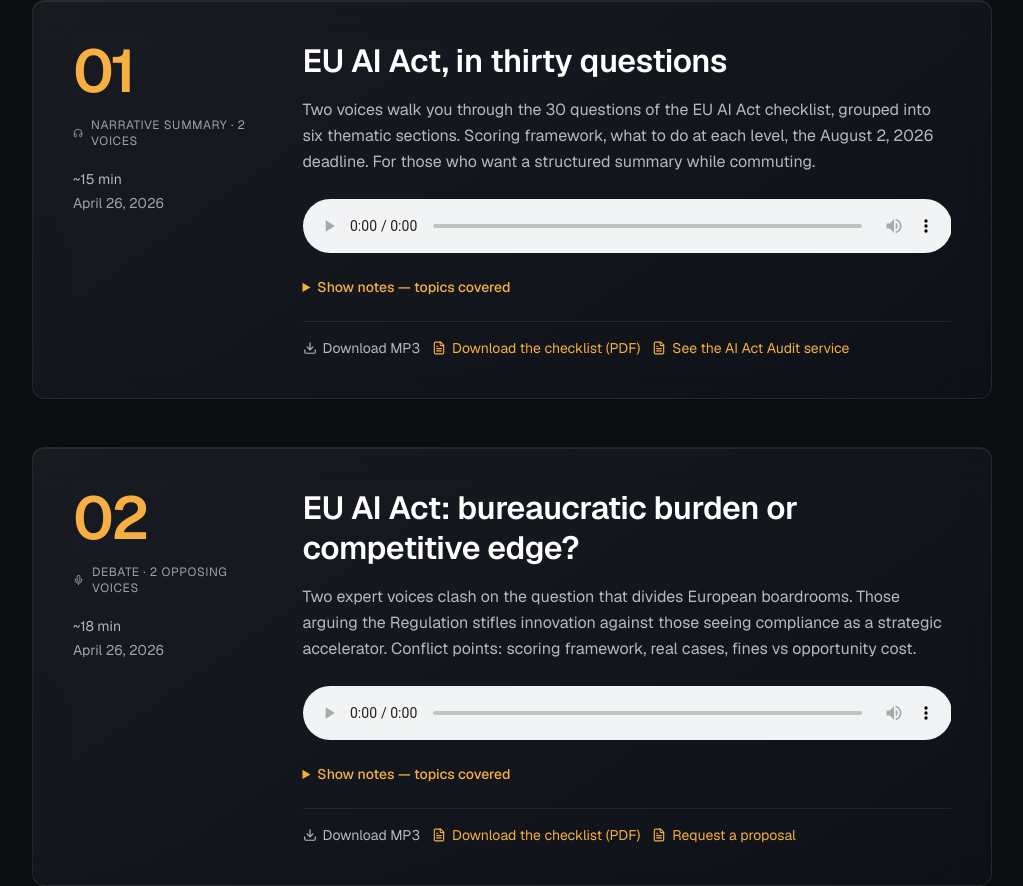
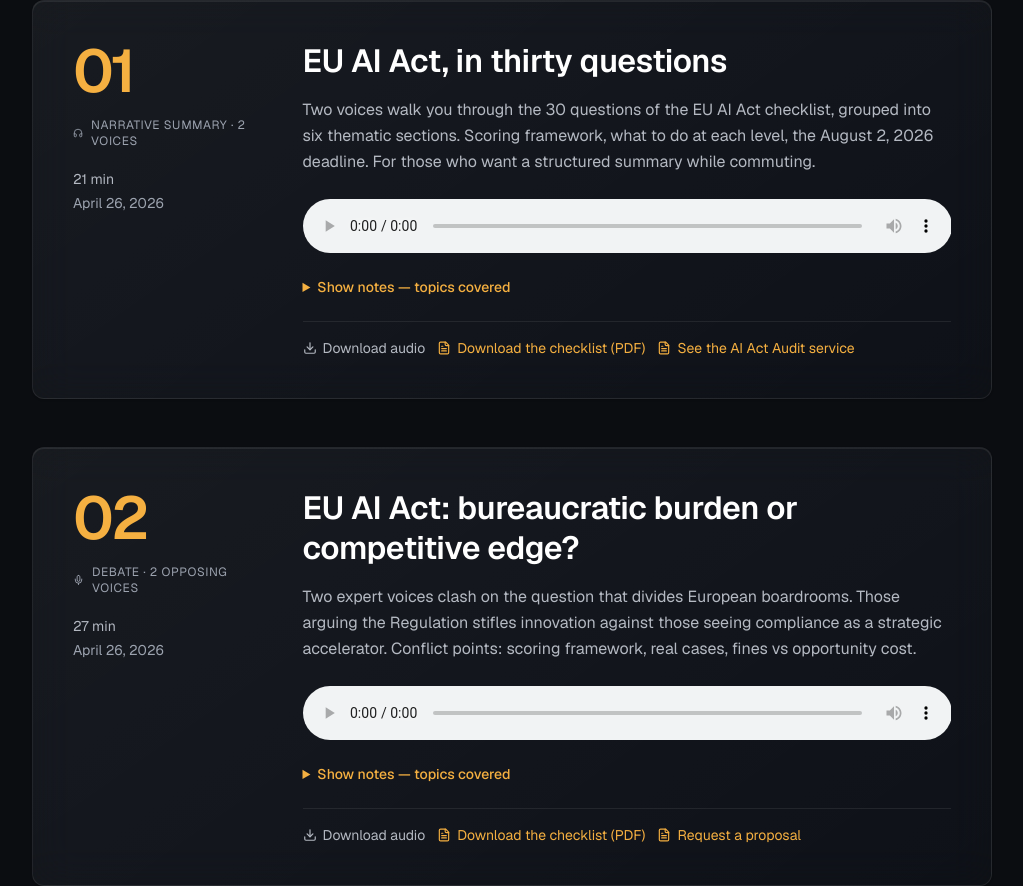
Before and after one commit to therealpan/pallanca-info-blog, a Next.js app: page /en/podcast in a window 1280 px wide. Shown: the part 594-1480 px from the top of the page, without its empty margins (128-1151 px from the left). Built offline with nearby package versions, Linux system fonts and the light colour scheme.

Commit message:
feat(podcast): add 2 m4a audio files (deep dive 21min + debate 27min) — generated via NotebookLM from EU AI Act checklist

```diff
--- a/src/app/[locale]/podcast/page.tsx
+++ b/src/app/[locale]/podcast/page.tsx
@@ -57,7 +57,7 @@ export default async function PodcastPage({ params }: { params: Promise<{ locale
       title: 'EU AI Act, in trenta domande',
       format: 'Deep dive',
       formatBadge: 'Riassunto narrativo · 2 voci',
-      duration: '~15 min',
+      duration: '21 min',
       date: '26 aprile 2026',
       description: 'Due voci accompagnano l\'ascoltatore attraverso le 30 domande del checklist EU AI Act, raggruppate nelle sei sezioni tematiche. Scoring framework, cosa fare per ogni livello, deadline 2 agosto 2026. Per chi vuole un riassunto strutturato in viaggio.',
       notes: [
@@ -68,7 +68,7 @@ export default async function PodcastPage({ params }: { params: Promise<{ locale
         'Human oversight, accuracy & robustness (5 domande)',
         'Governance interna & compliance organizzativa (5 domande)',
       ],
-      audioUrl: '/podcast/01-eu-ai-act-deep-dive-it.mp3',
+      audioUrl: '/podcast/01-eu-ai-act-deep-dive-it.m4a',
       relatedLinks: [
         { label: 'Scarica il checklist (PDF)', href: '/eu-ai-act-checklist-it.pdf' },
         { label: 'Vai al servizio AI Act Audit', href: `/${locale}/services/eu-ai-act-audit` },
@@ -80,7 +80,7 @@ export default async function PodcastPage({ params }: { params: Promise<{ locale
       title: 'EU AI Act: peso burocratico o vantaggio competitivo?',
       format: 'Debate',
       formatBadge: 'Dibattito · 2 voci contrapposte',
-      duration: '~18 min',
+      duration: '27 min',
       date: '26 aprile 2026',
       description: 'Due voci esperte si sfidano sulla domanda che divide i CdA europei. Chi sostiene che il Regolamento soffoca l\'innovazione contro chi vede compliance come acceleratore strategico. Punti di scontro: scoring framework, casi reali, sanzioni vs costi-opportunità.',
       notes: [
@@ -90,7 +90,7 @@ export default async function PodcastPage({ params }: { params: Promise<{ locale
         'Sanzioni concrete vs costo della non-azione',
         'Cosa significa "essere pronti" davvero',
       ],
-      audioUrl: '/podcast/02-eu-ai-act-debate-it.mp3',
+      audioUrl: '/podcast/02-eu-ai-act-debate-it.m4a',
       relatedLinks: [
         { label: 'Scarica il checklist (PDF)', href: '/eu-ai-act-checklist-it.pdf' },
         { label: 'Richiedi una proposta', href: `/${locale}/proposal` },
@@ -103,7 +103,7 @@ export default async function PodcastPage({ params }: { params: Promise<{ locale
       title: 'EU AI Act, in thirty questions',
       format: 'Deep dive',
       formatBadge: 'Narrative summary · 2 voices',
-      duration: '~15 min',
+      duration: '21 min',
       date: 'April 26, 2026',
       description: 'Two voices walk you through the 30 questions of the EU AI Act checklist, grouped into six thematic sections. Scoring framework, what to do at each level, the August 2, 2026 deadline. For those who want a structured summary while commuting.',
       notes: [
@@ -114,7 +114,7 @@ export default async function PodcastPage({ params }: { params: Promise<{ locale
         'Human oversight, accuracy & robustness (5 questions)',
         'Internal governance & compliance (5 questions)',
       ],
-      audioUrl: '/podcast/01-eu-ai-act-deep-dive-it.mp3',
+      audioUrl: '/podcast/01-eu-ai-act-deep-dive-it.m4a',
       relatedLinks: [
         { label: 'Download the checklist (PDF)', href: '/eu-ai-act-checklist-en.pdf' },
         { label: 'See the AI Act Audit service', href: `/${locale}/services/eu-ai-act-audit` },
@@ -126,7 +126,7 @@ export default async function PodcastPage({ params }: { params: Promise<{ locale
       title: 'EU AI Act: bureaucratic burden or competitive edge?',
       format: 'Debate',
       formatBadge: 'Debate · 2 opposing voices',
-      duration: '~18 min',
+      duration: '27 min',
       date: 'April 26, 2026',
       description: 'Two expert voices clash on the question that divides European boardrooms. Those arguing the Regulation stifles innovation against those seeing compliance as a strategic accelerator. Conflict points: scoring framework, real cases, fines vs opportunity cost.',
       notes: [
@@ -136,7 +136,7 @@ export default async function PodcastPage({ params }: { params: Promise<{ locale
         'Concrete sanctions vs the cost of inaction',
         'What "being ready" really means',
       ],
-      audioUrl: '/podcast/02-eu-ai-act-debate-it.mp3',
+      audioUrl: '/podcast/02-eu-ai-act-debate-it.m4a',
       relatedLinks: [
         { label: 'Download the checklist (PDF)', href: '/eu-ai-act-checklist-en.pdf' },
         { label: 'Request a proposal', href: `/${locale}/proposal` },
@@ -209,7 +209,7 @@ export default async function PodcastPage({ params }: { params: Promise<{ locale
                     className="inline-flex items-center gap-1.5 text-sm text-[var(--color-text-muted)] hover:text-white transition-colors duration-200"
                   >
                     <Download size={14} />
-                    {isIt ? 'Scarica MP3' : 'Download MP3'}
+                    {isIt ? 'Scarica audio' : 'Download audio'}
                   </a>
                   {ep.relatedLinks.map((l) => (
                     <a
```
Also changed, not shown: 2 other files (tests, documents, lock files or other folders).
